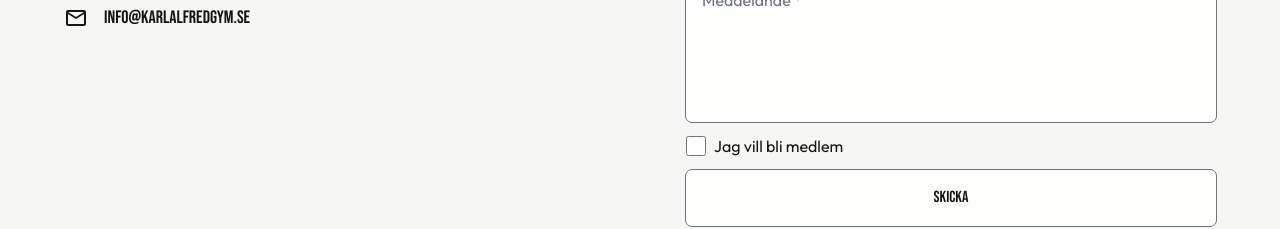
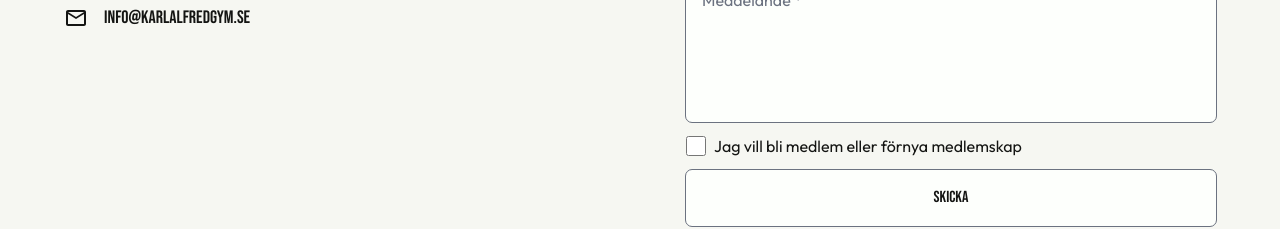
Before and after one commit to AppStractSE/ka-gym, a Next.js app: page / in a window 1280 px wide. Shown: the part 2460-2689 px from the top of the page. Built offline with nearby package versions, Linux system fonts and the light colour scheme.

Commit message:
label fix

```diff
--- a/src/components/form/ContactForm.tsx
+++ b/src/components/form/ContactForm.tsx
@@ -261,7 +261,7 @@ const ContactForm = () => {
             value="becomeMember"
             className="w-5 h-5"
           />
-          <label htmlFor="becomeMember">Jag vill bli medlem</label>
+          <label htmlFor="becomeMember">Jag vill bli medlem eller förnya medlemskap</label>
         </div>
         {becomeMember ? (
           <>
```
